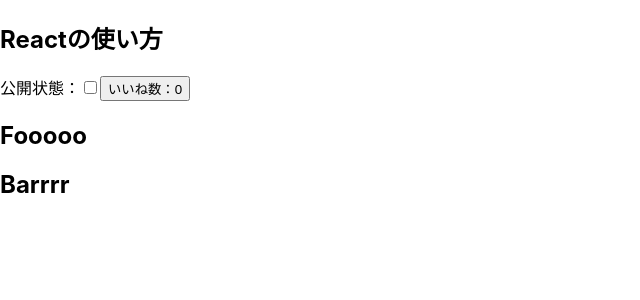
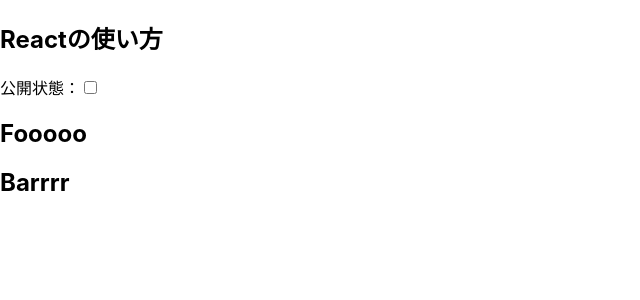
Before and after one commit to gleek908i/react-torahack, a React (Create React App) app: page / in a window 1280 px wide. Shown: the top 300 px of the page, without its empty margins (0-640 px from the left). Built offline with nearby package versions, Linux system fonts and the light colour scheme.

Commit message:
class became function

```diff
--- a/src/Article.jsx
+++ b/src/Article.jsx
@@ -1,13 +1,15 @@
-import React from 'react';
+import React, {useState} from 'react';
 import LikeButton from './LikeButton'
 
+
 const Article = (props) => {
+    const [isPublished, togglePublished] = useState(false);
     return (
         <div>
             <h2>{props.title}</h2>
             <label htmlFor="check">公開状態：</label>
-            <input type="checkbox" checked={props.isPublished} id="check" onClick={() => props.toggle()}/>
-            <LikeButton count={props.count}/>
+            <input type="checkbox" checked={isPublished} id="check" onClick={() => togglePublished(!isPublished)}/>
+            {/* <LikeButton count={props.count}/> */}
         </div>
     )
 }
--- a/src/Blog.jsx
+++ b/src/Blog.jsx
@@ -1,54 +1,51 @@
-import React from 'react';
+import React, {useState} from 'react';
 import Article from './Article';
 import {Foo, Bar} from './components/FooBar'
 import Hoge from './components/Hoge'
 
-class Blog extends React.Component {
-    constructor(props) {
-    super(props);
-    this.state = {
-        isPublished:false,
-        count: 0,
-    }
-    }
+const Blog = () => {
 
-    componentDidMount() {
-        document.getElementById('counter').addEventListener('click', this.countUp)
-    }
+    // super(props);
 
-    componentDidUpdate() {
-        console.log(this.state.count)
-        if (this.state.count >= 10){
-            this.setState({count: 0 })
-        }
-    }
+    //     isPublished:false,
+    //     count: 0,
 
-    conponentWillUnmount() {
-        document.getElementById('counter').removeEventListener('click', this.countUp)
-    }
+    // }
 
-    togglePublished = () => {
-        this.setState({
-            isPublished:!this.state.isPublished
-        })
-    };
+    // // componentDidMount() {
+    // //     document.getElementById('counter').addEventListener('click', this.countUp)
+    // // }
 
-    countUp = () => {
-        this.setState({count:this.state.count+1})
-    }
+    // // componentDidUpdate() {
+    // //     console.log(this.state.count)
+    // //     if (this.state.count >= 10){
+    // //         this.setState({count: 0 })
+    // //     }
+    // // }
 
-    render() {
+    // // conponentWillUnmount() {
+    // //     document.getElementById('counter').removeEventListener('click', this.countUp)
+    // // }
+
+    // togglePublished = () => {
+    //     this.setState({
+    //         isPublished:!this.state.isPublished
+    //     })
+    // };
+
+    // // countUp = () => {
+    // //     this.setState({count:this.state.count+1})
+    // // }
+
+
         return (
             <React.Fragment>
-                <Article    title="Reactの使い方"
-                            isPublished={this.state.isPublished}
-                            toggle={() =>{this.togglePublished()}}
-                            count={this.state.count} />
+                    <Article    title="Reactの使い方" />
                 <Foo />
                 <Bar />
             </React.Fragment>
         )
-    }
+
 }
 
 export default Blog;
```
Also changed, not shown: 1 other file (tests, documents, lock files or other folders).
